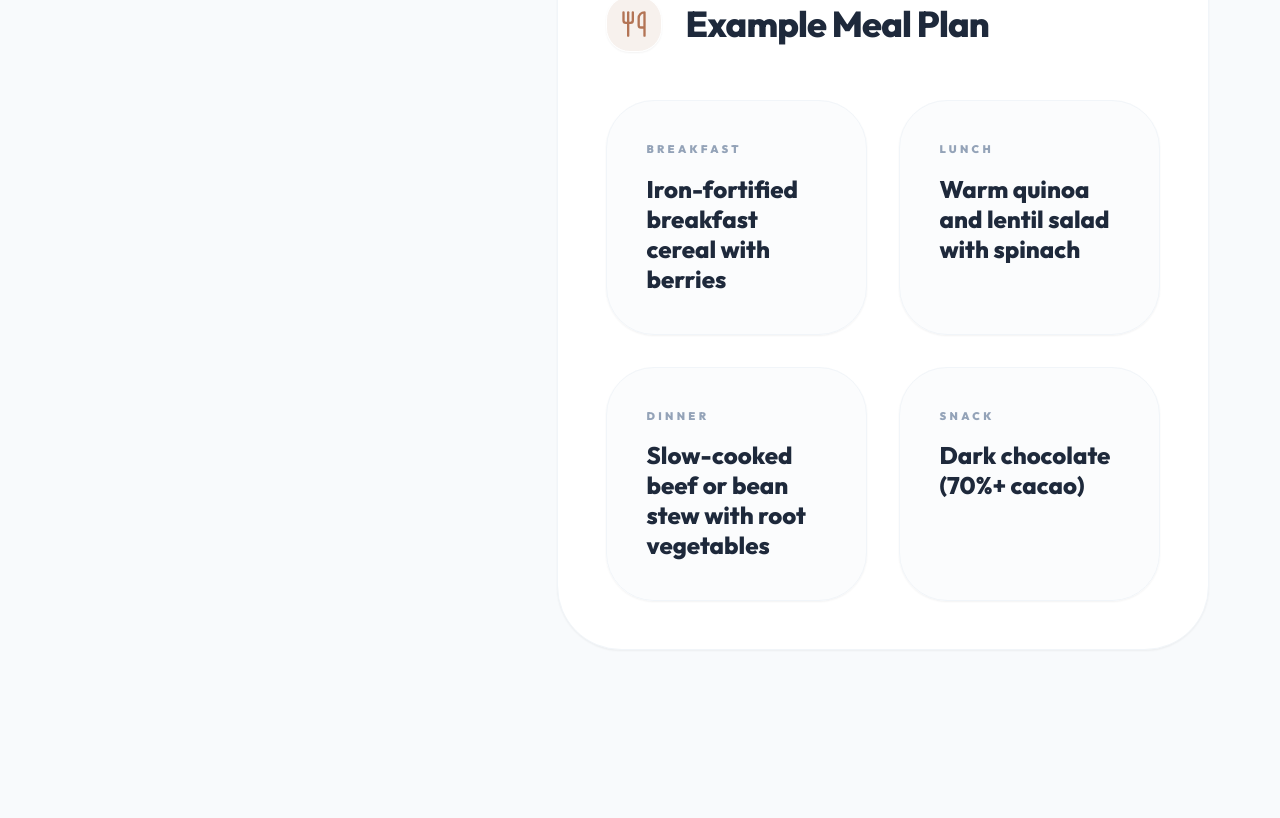
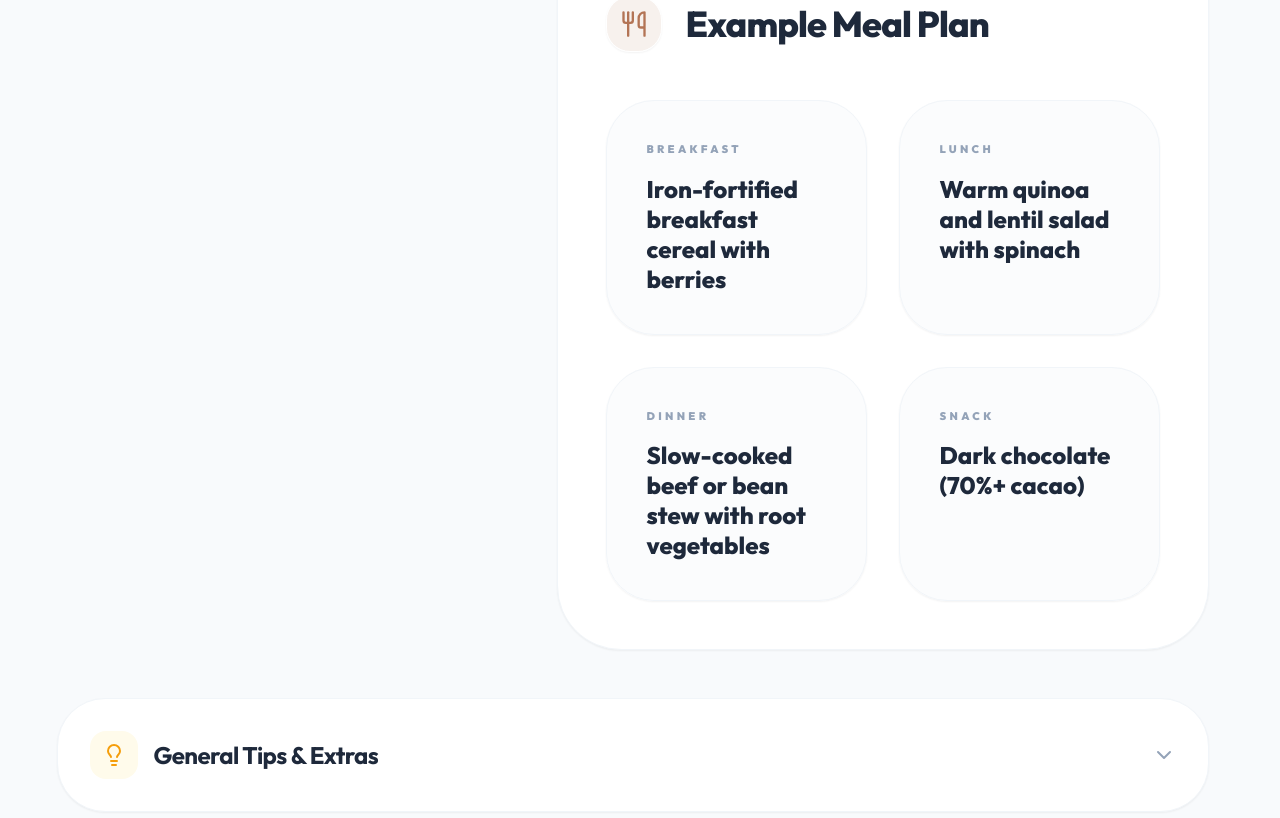
Before and after one commit to janosgyerik/cyclefuel, a React (Vite) app: page / in a window 1280 px wide. Shown: the part 2020-2838 px from the top of the page. Before the commit the page ends 2718 px from the top, so only its background shows below. Built offline with nearby package versions, Linux system fonts and the light colour scheme.

Commit message:
Add general tips and extras

```diff
--- a/src/App.tsx
+++ b/src/App.tsx
@@ -8,6 +8,7 @@ import CustomCalendar from './components/CustomCalendar';
 import DetailView from './components/DetailView';
 import PhaseCard from './components/PhaseCard';
 import CycleWheel from './components/CycleWheel';
+import TipsSection from './components/TipsSection';
 
 const App: React.FC = () => {
   const formatDate = (date: Date) => {
@@ -173,6 +174,10 @@ const App: React.FC = () => {
           </div>
         </div>
 
+        <div className="mt-12">
+          <TipsSection />
+        </div>
+
         {selectedPhase && (
           <div className="fixed inset-0 z-[100] flex items-center justify-center p-4 md:p-8" onClick={() => setSelectedPhase(null)}>
             <div className="absolute inset-0 bg-slate-900/60 backdrop-blur-xl animate-in fade-in duration-500"></div>
--- /dev/null
+++ b/src/components/TipsSection.tsx
@@ -0,0 +1,57 @@
+import React, { useState } from 'react';
+import { ChevronDown, ChevronUp, Lightbulb } from 'lucide-react';
+import { tips } from '../texts';
+
+const TipsSection: React.FC = () => {
+  const [isOpen, setIsOpen] = useState(false);
+
+  return (
+    <div className="bg-white rounded-3xl md:rounded-[3rem] shadow-sm border border-slate-100 overflow-hidden transition-all duration-500">
+      <button
+        onClick={() => setIsOpen(!isOpen)}
+        className="w-full flex items-center justify-between p-6 md:p-8 hover:bg-slate-50 transition-colors focus:outline-none focus:ring-0"
+      >
+        <div className="flex items-center gap-4">
+          <div className="w-12 h-12 rounded-2xl bg-amber-50 flex items-center justify-center text-amber-500">
+            <Lightbulb className="w-6 h-6" />
+          </div>
+          <h2 className="text-xl md:text-2xl font-bold text-slate-800">General Tips & Extras</h2>
+        </div>
+        <div className="text-slate-400">
+          {isOpen ? <ChevronUp className="w-6 h-6" /> : <ChevronDown className="w-6 h-6" />}
+        </div>
+      </button>
+
+      {isOpen && (
+        <div className="px-6 md:px-12 pb-8 pt-2 animate-in fade-in slide-in-from-top-4 duration-500">
+          <div className="grid grid-cols-1 md:grid-cols-2 gap-8 md:gap-12">
+            <div>
+              <h3 className="text-lg font-bold text-slate-800 mb-4">{tips.generalTips.name}</h3>
+              <ul className="space-y-3">
+                {tips.generalTips.items.map((item, idx) => (
+                  <li key={idx} className="flex items-start gap-3 text-slate-600">
+                    <span className="w-1.5 h-1.5 rounded-full bg-amber-300 mt-2 flex-shrink-0"></span>
+                    <span className="leading-relaxed">{item}</span>
+                  </li>
+                ))}
+              </ul>
+            </div>
+            <div>
+              <h3 className="text-lg font-bold text-slate-800 mb-4">{tips.extras.name}</h3>
+              <ul className="space-y-3">
+                {tips.extras.items.map((item, idx) => (
+                  <li key={idx} className="flex items-start gap-3 text-slate-600">
+                    <span className="w-1.5 h-1.5 rounded-full bg-slate-300 mt-2 flex-shrink-0"></span>
+                    <span className="leading-relaxed">{item}</span>
+                  </li>
+                ))}
+              </ul>
+            </div>
+          </div>
+        </div>
+      )}
+    </div>
+  );
+};
+
+export default TipsSection;
```
